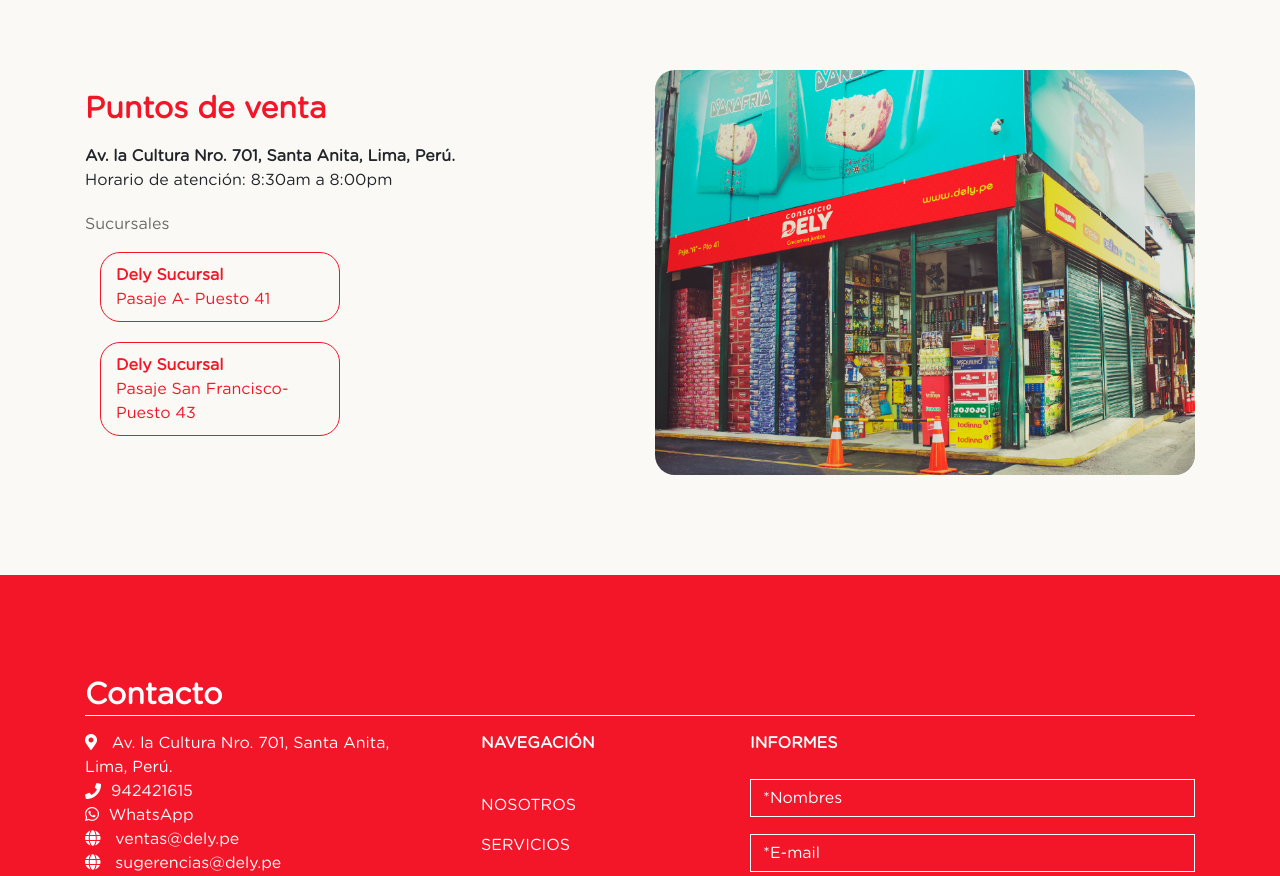
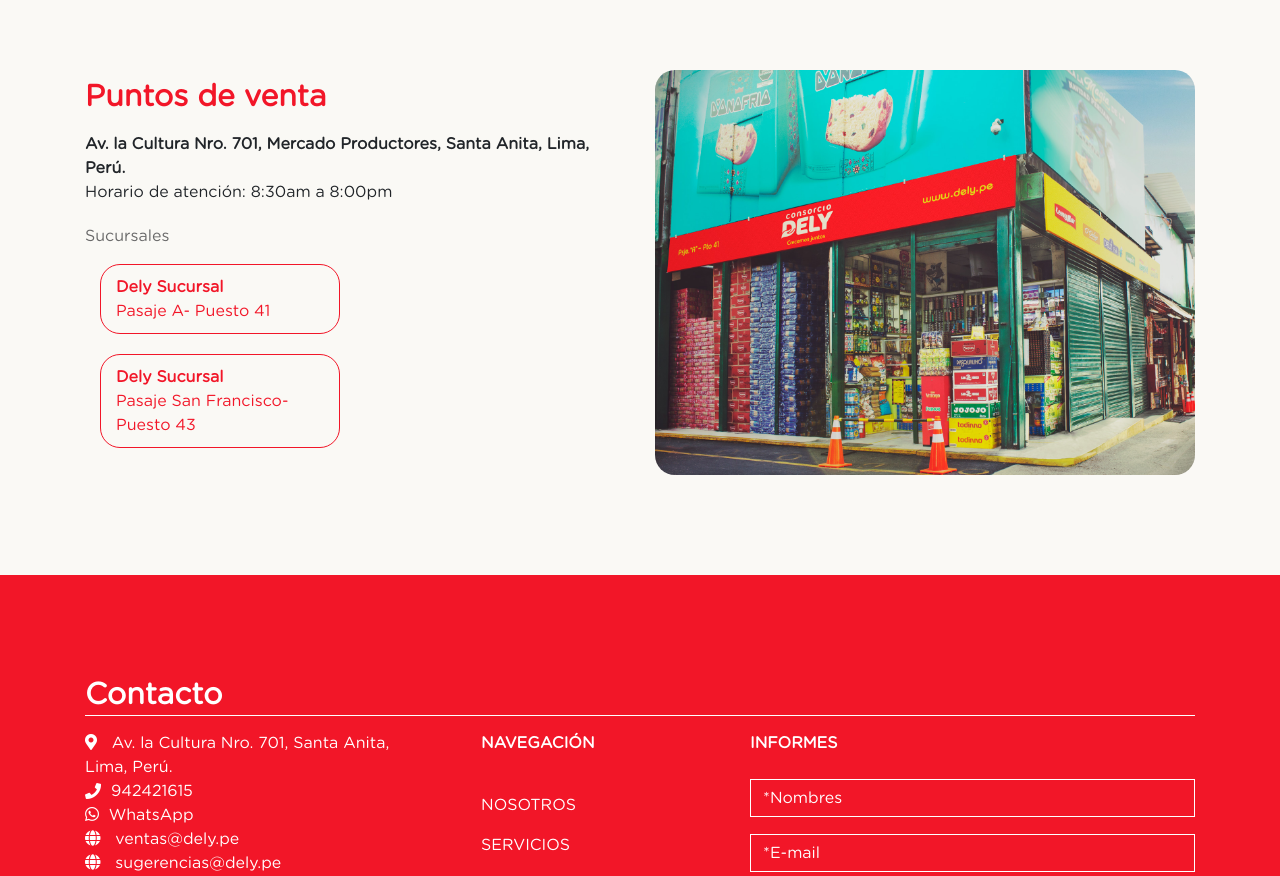
Before and after one commit to christianquispe/dely-landing-page, a React app: page / in a window 1280 px wide. Shown: the part 4800-5676 px from the top of the page. Built offline with nearby package versions, Linux system fonts and the light colour scheme; a web font is replaced by a local one.

Commit message:
chore: update web(#58)

```diff
--- a/src/components/Fixed/WhatsApp.tsx
+++ b/src/components/Fixed/WhatsApp.tsx
@@ -6,7 +6,7 @@ export const WhatsAppFixed = () => {
   return (
     <div className="WhatsAppFixed">
       <a
-        href="https://wa.me/+51993583676?text=Hola"
+        href="https://wa.me/+51957689893"
         target="_blank"
         rel="noopener noreferrer"
       >
--- a/src/helpers/LocationContext.tsx
+++ b/src/helpers/LocationContext.tsx
@@ -13,7 +13,7 @@ export interface ILocationContextDefault {
 export const LocationContextDefault: ILocationContextDefault[] = [
   {
     name: "Dely Sucursal",
-    address: "Av. la Cultura Nro. 701, Santa Anita, Lima, Perú.",
+    address: "Av. la Cultura Nro. 701, Mercado Productores, Santa Anita, Lima, Perú.",
     key: "address",
     businessHours: "8:30am a 8:00pm",
     image: locationOne,
--- a/webpack.config.dev.js
+++ b/webpack.config.dev.js
@@ -1,6 +1,7 @@
 const path = require("path");
 const merge = require("webpack-merge");
 const common = require("./webpack.config.base.js");
+const Dotenv = require("dotenv-webpack");
 
 const dev = {
   entry: "./src/index",
```
